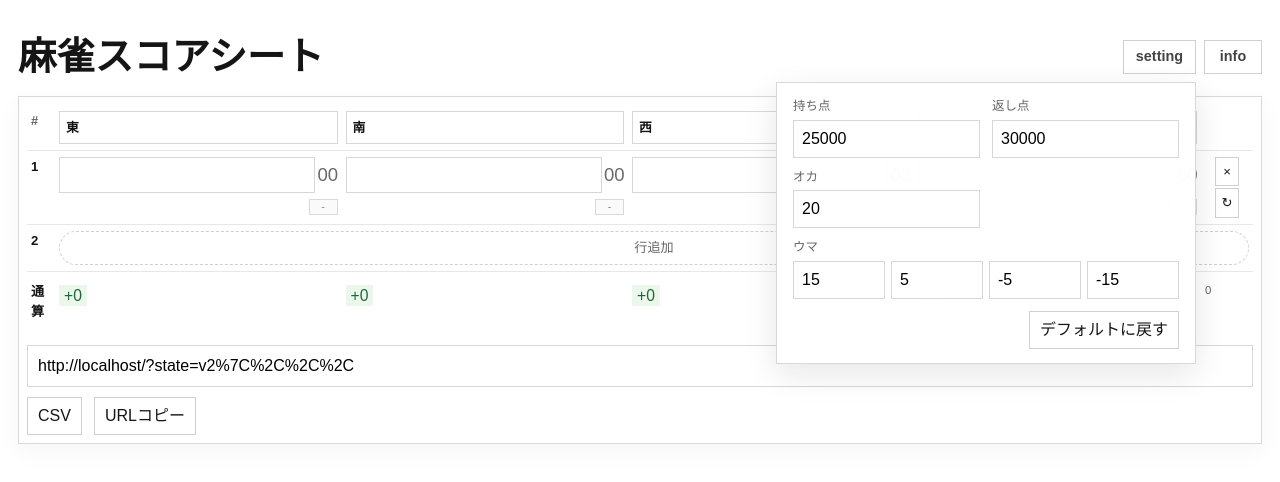
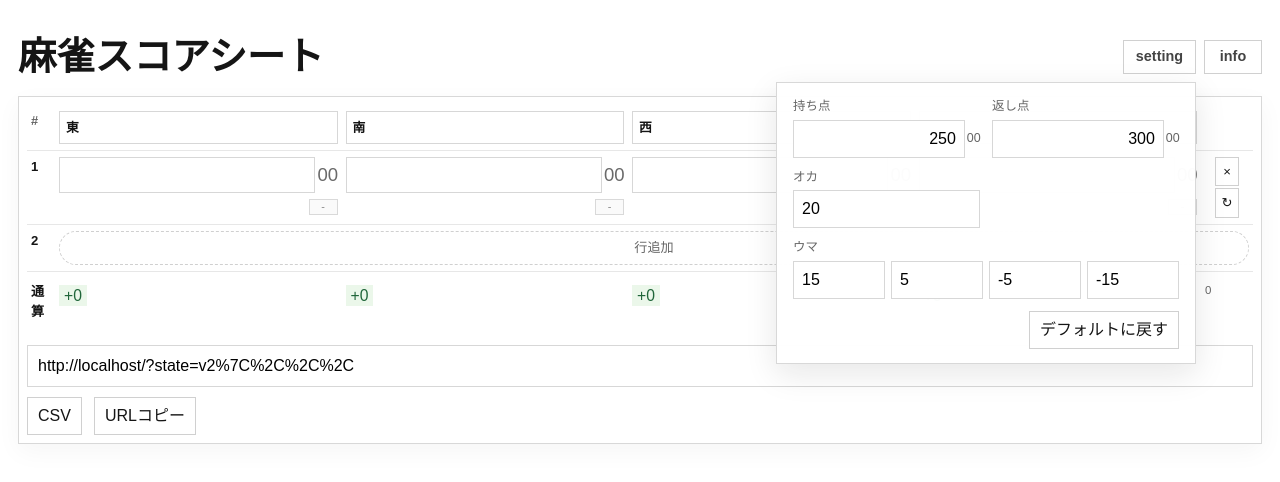
Before and after one commit to Npieju/mahjong-sheet, a React (Vite) app: page / in a window 1280 px wide. Both pictures are taken after a click on the heading "setting". Shown: the top 482 px of the page. Built offline with nearby package versions, Linux system fonts and the light colour scheme.

Commit message:
Use 100-point units in rule settings

```diff
--- a/src/App.tsx
+++ b/src/App.tsx
@@ -97,12 +97,12 @@ function App() {
     setPlayerNames((current) => current.map((name, index) => (index === seat ? value : name)) as typeof current);
   };
 
-  const updateRuleNumber = (key: 'startPoint' | 'returnPoint', value: string) => {
-    const nextValue = Number.parseInt(value, 10);
-
-    if (Number.isNaN(nextValue)) {
+  const updateRulePointUnits = (key: 'startPoint' | 'returnPoint', value: string) => {
+    if (!/^\d{0,4}$/.test(value)) {
       return;
     }
+
+    const nextValue = value === '' ? 0 : Number.parseInt(value, 10) * SCORE_UNIT;
 
     setRules((current) => ({ ...current, [key]: nextValue }));
   };
@@ -226,11 +226,31 @@ function App() {
               <div className="settings-grid">
                 <label className="settings-field">
                   <span>持ち点</span>
-                  <input type="number" value={rules.startPoint} onChange={(event) => updateRuleNumber('startPoint', event.target.value)} />
+                  <div className="settings-point-wrap">
+                    <input
+                      className="settings-point-input"
+                      type="text"
+                      inputMode="numeric"
+                      maxLength={4}
+                      value={String(rules.startPoint / SCORE_UNIT)}
+                      onChange={(event) => updateRulePointUnits('startPoint', event.target.value)}
+                    />
+                    <span className="settings-point-suffix">00</span>
+                  </div>
                 </label>
                 <label className="settings-field">
                   <span>返し点</span>
-                  <input type="number" value={rules.returnPoint} onChange={(event) => updateRuleNumber('returnPoint', event.target.value)} />
+                  <div className="settings-point-wrap">
+                    <input
+                      className="settings-point-input"
+                      type="text"
+                      inputMode="numeric"
+                      maxLength={4}
+                      value={String(rules.returnPoint / SCORE_UNIT)}
+                      onChange={(event) => updateRulePointUnits('returnPoint', event.target.value)}
+                    />
+                    <span className="settings-point-suffix">00</span>
+                  </div>
                 </label>
                 <label className="settings-field">
                   <span>オカ</span>
--- a/src/styles.css
+++ b/src/styles.css
@@ -175,6 +175,26 @@ textarea {
   border-radius: 0;
   padding: 6px 8px;
   background: #fff;
+}
+
+.settings-point-wrap {
+  display: inline-flex;
+  align-items: center;
+  gap: 2px;
+  white-space: nowrap;
+}
+
+.settings-point-input {
+  width: 5ch;
+  min-width: 5ch;
+  text-align: right;
+  font-variant-numeric: tabular-nums;
+}
+
+.settings-point-suffix {
+  width: 1.9ch;
+  color: #6a6a6a;
+  font-variant-numeric: tabular-nums;
 }
 
 .settings-field-wide {
```
